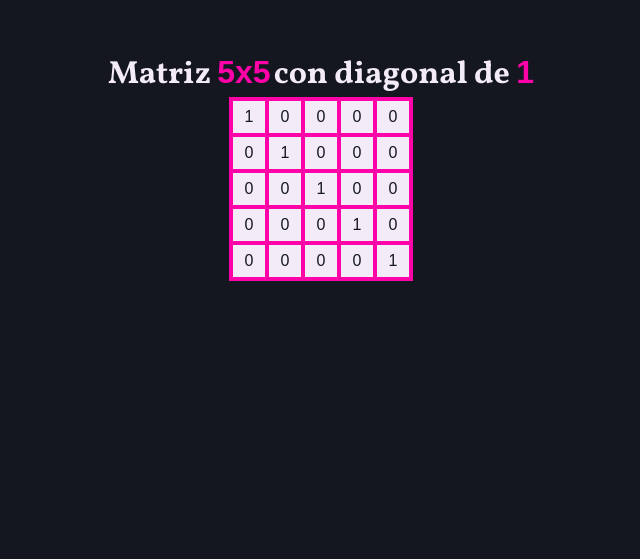
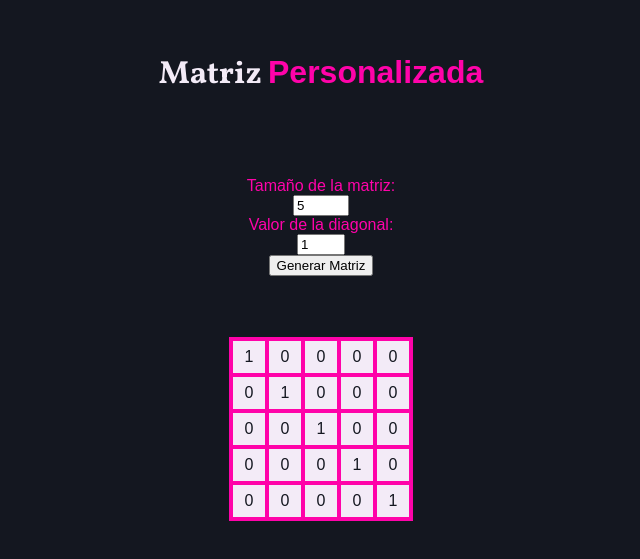
Before and after one commit to omaradriano/Temas_Selectos_Ej_9, a plain HTML site: page Ejercicio_7/Main.html in a window 1280 px wide. Shown: the part 107-666 px from the top of the page, without its empty margins (319-959 px from the left). Drawn offline with nearby package versions, Linux system fonts and the light colour scheme; a web font is replaced by a local one.

Commit message:
Practica 7 final

```diff
--- a/Ejercicio_7/Main.html
+++ b/Ejercicio_7/Main.html
@@ -4,12 +4,10 @@
 <head>
     <meta charset="UTF-8">
     <meta name="viewport" content="width=device-width, initial-scale=1.0">
-    <title>Practica 5</title>
+    <title>Practica 7</title>
     <link rel="preconnect" href="https://fonts.googleapis.com">
     <link rel="preconnect" href="https://fonts.gstatic.com" crossorigin>
-    <link
-        href="https://fonts.googleapis.com/css2?family=Mandali&family=Vollkorn:ital,wght@0,400..900;1,400..900&display=swap"
-        rel="stylesheet">
+    <link href="https://fonts.googleapis.com/css2?family=Mandali&family=Vollkorn:ital,wght@0,400..900;1,400..900&display=swap" rel="stylesheet">
     <link rel="stylesheet" href="styles.css">
     <script src="https://code.jquery.com/jquery-3.6.0.min.js"></script>
 </head>
@@ -18,9 +16,14 @@
     <div class="container">
         <div class="title">
             <h1 class="titleH1">Matriz </h1>
-            <h1 class="h11">5x5</h1>
-            <h1 class="titleH1"> con diagonal de </h1>
-            <h1 class="h11">1</h1>
+            <h1 class="h11">Personalizada</h1>
+        </div>
+        <div class="input-container">
+            <label for="size">Tamaño de la matriz:</label>
+            <input type="number" id="txtTamaño" min="1" max="25" value="5">
+            <label for="diagonal">Valor de la diagonal:</label>
+            <input type="number" id="txtDiagonal" min="0" max="9" value="1">
+            <button id="btnGenerar">Generar Matriz</button>
         </div>
         <div class="table">
             <table id="tblMatriz">
@@ -28,24 +31,7 @@
         </div>
     </div>
 
-    <script>
-        $(document).ready(function () {
-            for (var i = 0; i < 5; i++) {
-                var fila = $("<tr></tr>");
-
-                for (var j = 0; j < 5; j++) {
-                    var celda = $("<td></td>");
-                    if (i === j) {
-                        celda.text(1);
-                    } else {
-                        celda.text(0);
-                    }
-                    fila.append(celda);
-                }
-                $("#tblMatriz").append(fila);
-            }
-        });
-    </script>
+    <script src="./practica7.js"></script>
 </body>
 
 </html>
--- /dev/null
+++ b/Ejercicio_7/practica7.js
@@ -0,0 +1,28 @@
+$(document).ready(function () {
+    function generarMatriz(tamaño, valorDiagonal) {
+        $("#tblMatriz").empty();
+        for (var i = 0; i < tamaño; i++) {
+            var fila = $("<tr></tr>");
+            for (var j = 0; j < tamaño; j++) {
+                var celda = $("<td></td>");
+                if (i === j) {
+                    celda.text(valorDiagonal);
+                } else {
+                    celda.text(0);
+                }
+                fila.append(celda);
+            }
+            $("#tblMatriz").append(fila);
+        }
+    }
+
+    //Parte en la que se puede agregar mayor tamaño a la matriz
+    $("#btnGenerar").click(function () {
+        var tamaño = parseInt($("#txtTamaño").val());
+        var valorDiagonal = parseInt($("#txtDiagonal").val());
+        generarMatriz(tamaño, valorDiagonal);
+    });
+
+    // Generar matriz inicial
+    generarMatriz(5, 1);
+});
--- a/Ejercicio_7/styles.css
+++ b/Ejercicio_7/styles.css
@@ -9,6 +9,21 @@
 
 body {
     margin: 0;
+}
+
+.input-container {
+    background: var(--bg);
+    display: flex;
+    width: 25%;
+    height: 20vh;
+    flex-direction: column;
+    align-items: center;
+    padding-top: 10vh;
+}
+
+label{
+    color: var(--primary);
+    font-family: "Mandali", sans-serif;
 }
 
 .container {
```
